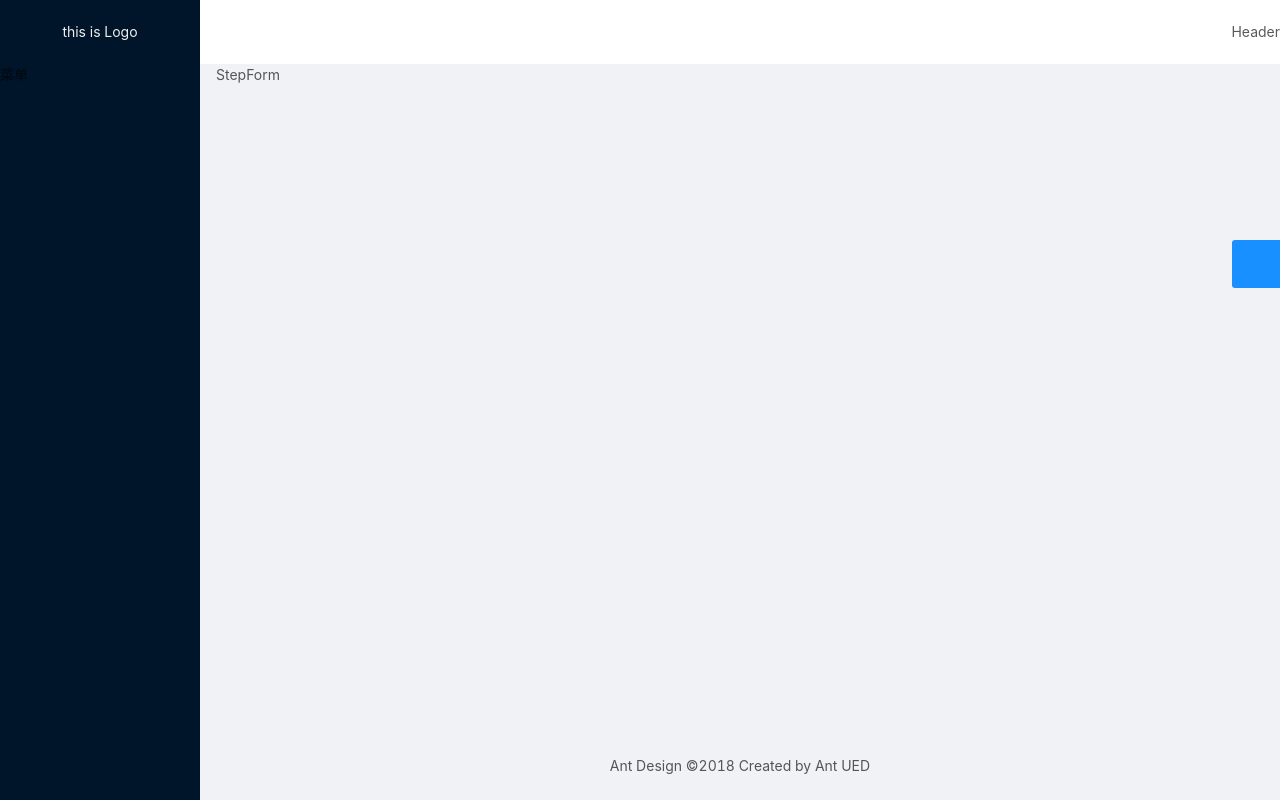
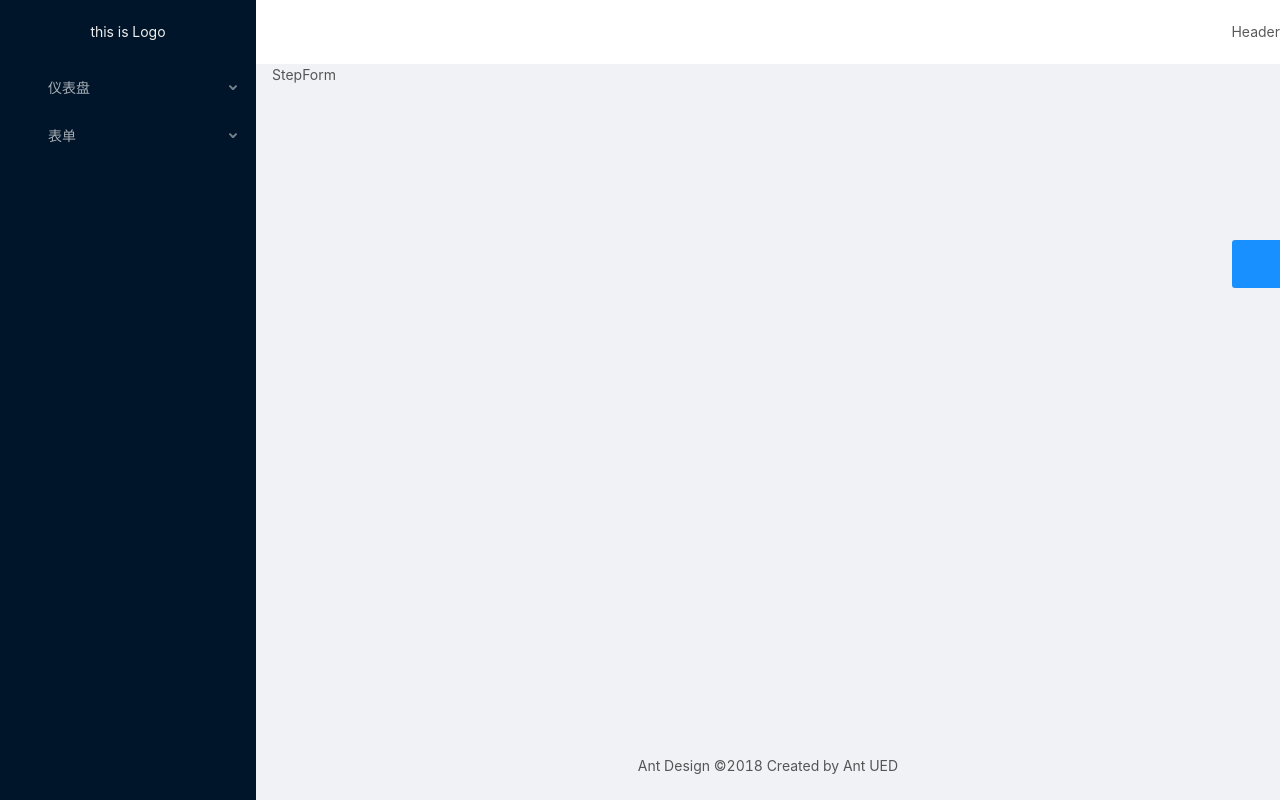
Before and after one commit to zhangboxi/xuexi, a Vue app in the folder cli/: page /form/step-form/info in a window 1280 px wide. Built offline with nearby package versions, Linux system fonts and the light colour scheme.

Commit message:
路由关联菜单

```diff
--- a/cli/src/layouts/BasicLayout.vue
+++ b/cli/src/layouts/BasicLayout.vue
@@ -7,9 +7,10 @@
         :trigger="null"
         collapsible
         v-model="collapsed"
+        width="256px"
       >
         <div class="logo">this is Logo</div>
-        <SilderMenu />
+        <SilderMenu :theme="navTheme" />
       </a-layout-sider>
       <a-layout>
         <a-layout-header style="background: #fff; padding: 0">
--- a/cli/src/layouts/SilderMenu.vue
+++ b/cli/src/layouts/SilderMenu.vue
@@ -1,11 +1,72 @@
 <template>
-  <div>
-    菜单
+  <div style="width: 256px">
+    <a-menu
+      :defaultSelectedKeys="['1']"
+      :defaultOpenKeys="['2']"
+      mode="inline"
+      :theme="theme"
+      :inlineCollapsed="collapsed"
+    >
+      <template v-for="item in menuData">
+        <a-menu-item v-if="!item.children" :key="item.path">
+          <a-icon v-if="item.meta.icon" :type="item.meta.icon" />
+          <span>{{ item.meta.title }}</span>
+        </a-menu-item>
+        <sub-menu v-else :menu-info="item" :key="item.path" />
+      </template>
+    </a-menu>
   </div>
 </template>
 
 <script>
-export default {};
+/*
+ * recommend SubMenu.vue https://github.com/vueComponent/ant-design-vue/blob/master/components/menu/demo/SubMenu.vue
+ * SubMenu1.vue https://github.com/vueComponent/ant-design-vue/blob/master/components/menu/demo/SubMenu1.vue
+ * */
+import SubMenu from "./SubMenu";
+export default {
+  props: {
+    theme: {
+      type: String,
+      default: "dark"
+    }
+  },
+  components: {
+    "sub-menu": SubMenu
+  },
+  data() {
+    const menuData = this.getMenuData(this.$router.options.routes);
+    return {
+      collapsed: false,
+      list: [],
+      menuData
+    };
+  },
+  methods: {
+    getMenuData(routes) {
+      const menuData = [];
+      routes.forEach(item => {
+        if (item.name && !item.hideInMenu) {
+          const newItem = { ...item };
+          delete newItem.children;
+          if (item.children && !item.hideChildrenInMenu) {
+            newItem.children = this.getMenuData(item.children);
+          }
+          menuData.push(newItem);
+        } else if (
+          !item.hideInMenu &&
+          !item.hideChildrenInMenu &&
+          item.children
+        ) {
+          menuData.push(...this.getMenuData(item.children));
+        }
+      });
+      console.log(menuData);
+      return menuData;
+    },
+    toggleCollapsed() {
+      this.collapsed = !this.collapsed;
+    }
+  }
+};
 </script>
-
-<style></style>
--- /dev/null
+++ b/cli/src/layouts/SubMenu.vue
@@ -0,0 +1,25 @@
+<template functional>
+  <a-sub-menu :key="props.menuInfo.path">
+    <span slot="title">
+      <a-icon
+        v-if="props.menuInfo.meta.icon"
+        :type="props.menuInfo.meta.icon"
+      /><span>{{ props.menuInfo.meta.title }}</span>
+    </span>
+    <template v-for="item in props.menuInfo.children">
+      <a-menu-item v-if="!item.children" :key="item.path">
+        <a-icon
+          v-if="props.menuInfo.meta.icon"
+          :type="props.menuInfo.meta.icon"
+        />
+        <span>{{ item.meta.title }}</span>
+      </a-menu-item>
+      <sub-menu v-else :key="item.path" :menu-info="item" />
+    </template>
+  </a-sub-menu>
+</template>
+<script>
+export default {
+  props: ["menuInfo"]
+};
+</script>
--- a/cli/src/main.js
+++ b/cli/src/main.js
@@ -3,7 +3,7 @@ import Vue from "vue";
 import App from "./App.vue";
 import router from "./router";
 import store from "./store";
-import { Button, Layout, Icon, Drawer, Radio } from "ant-design-vue";
+import { Button, Layout, Icon, Drawer, Radio, Menu } from "ant-design-vue";
 Vue.config.productionTip = false;
 
 Vue.use(Button);
@@ -11,6 +11,7 @@ Vue.use(Layout);
 Vue.use(Icon);
 Vue.use(Drawer);
 Vue.use(Radio);
+Vue.use(Menu);
 
 new Vue({
   router,
--- a/cli/src/router.js
+++ b/cli/src/router.js
@@ -11,6 +11,7 @@ const router = new Router({
   routes: [
     {
       path: "/user",
+      hideInMenu: true,
       component: () =>
         import(/* webpackChunkName: "user" */ "./layouts/UserLayout"),
       children: [
@@ -32,7 +33,6 @@ const router = new Router({
         }
       ]
     },
-    // dashboard
     {
       path: "/",
       component: () =>
@@ -46,11 +46,13 @@ const router = new Router({
         {
           path: "/dashboard",
           name: "dashboard",
+          meta: { icon: "dashboard", title: "仪表盘" },
           component: { render: h => h("router-view") },
           children: [
             {
               path: "/dashboard/analysis",
               name: "analysis",
+              meta: { title: "分析页" },
               component: () =>
                 import(
                   /* webpackChunkName: "dashboard" */ "./views/Dashboard/Analysis"
@@ -62,17 +64,21 @@ const router = new Router({
         {
           path: "/form",
           name: "form",
+          meta: { icon: "form", title: "表单" },
           component: { render: h => h("router-view") },
           children: [
             {
               path: "/form/basic-form",
               name: "basicform",
+              meta: { title: "基础表单" },
               component: () =>
                 import(/* webpackChunkName: "from" */ "./views/Forms/BasicForm")
             },
             {
               path: "/form/step-form",
               name: "stepform",
+              meta: { title: "分布表单" },
+              hideChildrenInMenu: true,
               component: () =>
                 import(/* webpackChunkName: "from" */ "./views/Forms/StepForm"),
               children: [
@@ -113,6 +119,7 @@ const router = new Router({
     {
       path: "*",
       name: "404",
+      hideInMenu: true,
       component: NotFound
     }
   ]
```
